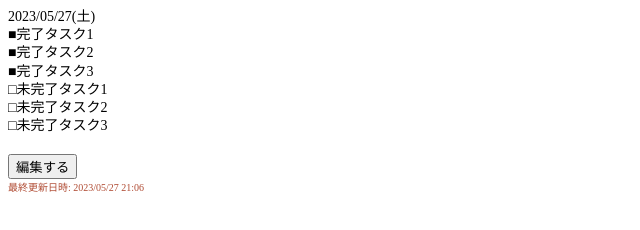
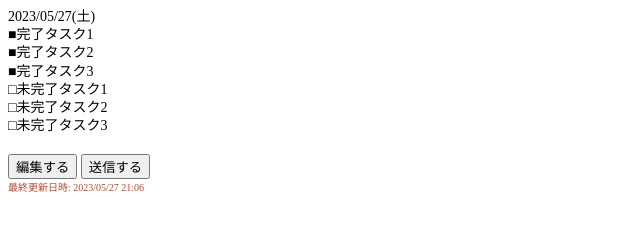
Before and after one commit to Yuzunoha/yuzusk, a plain HTML site: page public/index.htm in a window 1280 px wide. Shown: the whole page, without its empty margins (0-640 px from the left). Drawn offline with Linux system fonts and the light colour scheme.

Commit message:
リファクタ

```diff
--- a/public/index.htm
+++ b/public/index.htm
@@ -24,6 +24,7 @@
     </div>
     <br />
     <input id="btnEdit" type="button" value="編集する" />
+    <input id="btnSend" type="button" value="送信する" />
     <div style="font-size: 10px">最終更新日時: 2023/05/27 21:06</div>
     <script src="main.js"></script>
   </body>
```
